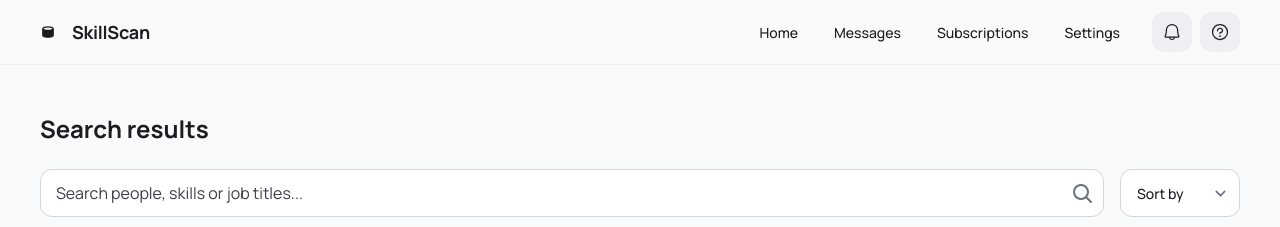
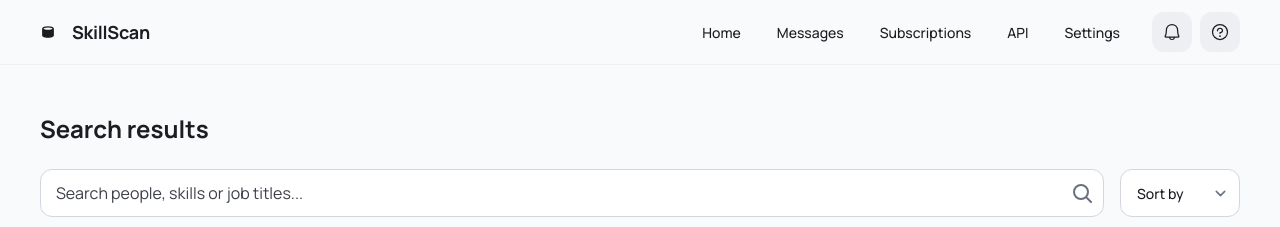
Before and after one commit to Souheab/skillscan, a plain HTML site: page search.html in a window 1280 px wide. Shown: the top 227 px of the page. Drawn offline with nearby package versions, Linux system fonts and the light colour scheme.

Commit message:
add api to header

```diff
--- a/search.html
+++ b/search.html
@@ -35,6 +35,7 @@
                         <a class="text-sm leading-normal font-medium text-[#1C1D22]" href="#">Home</a>
                         <a class="text-sm leading-normal font-medium text-[#1C1D22]" href="#">Messages</a>
                         <a class="text-sm leading-normal font-medium text-[#1C1D22]" href="#">Subscriptions</a>
+                        <a class="text-sm leading-normal font-medium text-[#1C1D22]" href="#">API</a>
                         <a class="text-sm leading-normal font-medium text-[#1C1D22]" href="#">Settings</a>
                     </div>
                     <div class="flex gap-2">
```
Also changed, not shown: index.html (+1 -0 lines).
